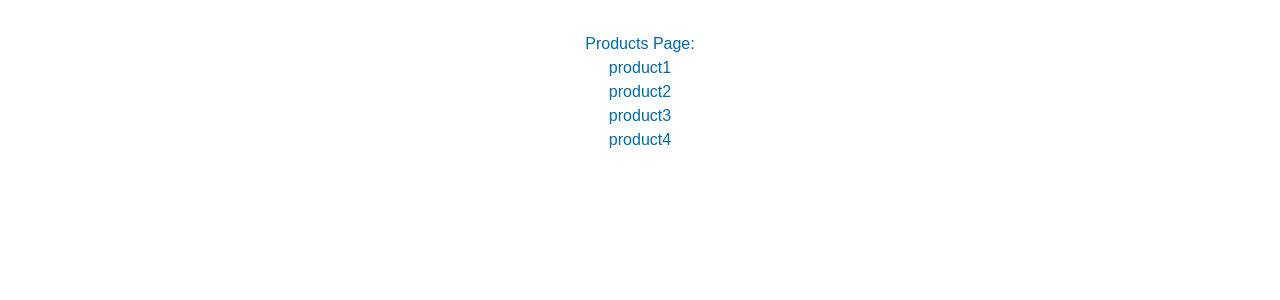
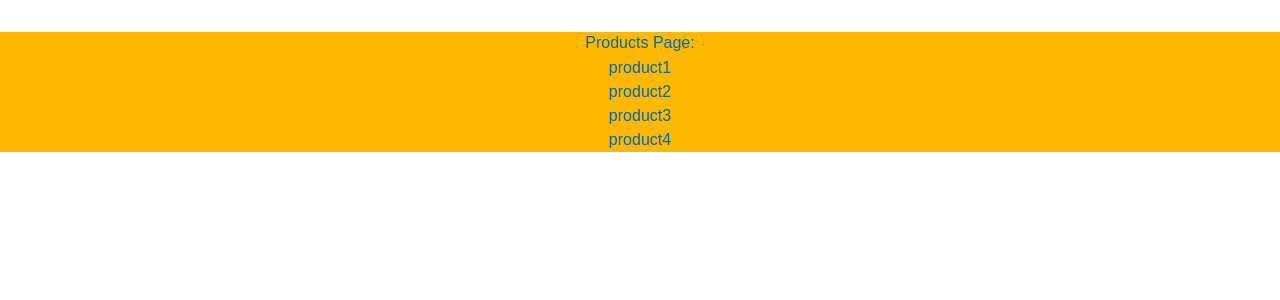
Before and after one commit to Ebrahimim29/PageRouter-NextJs-, a Next.js app: page /products in a window 1280 px wide. Shown: the top 300 px of the page. Built offline with nearby package versions, Linux system fonts and the light colour scheme.

Commit message:
Link & Navigation in PageRouter

```diff
--- a/pages/index.js
+++ /dev/null
@@ -1,7 +0,0 @@
-export default function Home() {
-  return (
-    <div className="bg-blue-400 animate-bounce text-amber-300 flex justify-center items-center mt-16 text-2xl">
-      Hello My Friends
-    </div>
-  );
-}
--- /dev/null
+++ b/pages/index.jsx
@@ -0,0 +1,17 @@
+import Link from "next/link";
+
+export default function Home() {
+  return (
+    <div className="bg-blue-400 text-amber-300 flex flex-col justify-center items-center mt-16 text-2xl">
+
+      <h1 className="animate-bounce">Hello My Friends</h1>
+      <br />
+
+      <Link href={"/test"} style={{ color: "green" }}>Test</Link>
+      <br />
+      <Link href={"/products"} style={{ color: "red" }}>Products</Link>
+      <br />
+      <Link href={"/houses"} style={{ color: "black" }}>Houses</Link>
+    </div>
+  );
+}
--- a/pages/products/[productId]/index.js
+++ b/pages/products/[productId]/index.js
@@ -3,11 +3,29 @@ import { useRouter } from "next/router";
 const ProductId = () => {
 
     const router = useRouter()
-    const {productId} = router.query
+    console.log(router.query);
 
-    return(
-        <div className="animate-bounce flex items-center justify-center mt-8 text-emerald-800 text-3xl">
-            Product : {productId}
+    const { productId } = router.query
+
+    const handlePushToDetails = () => {
+        //some action...
+        //according to response...
+
+
+        router.push(`${productId}/details`)
+        // router.back()
+    }
+
+    return (
+        <div className="flex flex-col mt-16 items-center justify-center text-red-800 text-3xl">
+
+            <h1 className="animate-bounce mb-16 text-amber-300">
+                Product : {productId}
+            </h1>
+
+            <button className="bg-red-400 border-2" onClick={handlePushToDetails}>
+                product : {productId} details
+            </button>
         </div>
     )
 };
--- a/pages/products/index.js
+++ b/pages/products/index.js
@@ -1,11 +1,26 @@
+import Link from "next/link";
+
 const Products = () => {
-    return(
-        <div className="flex flex-col justify-center items-center text-sky-700 mt-8">
-            Products Page:
-            <div>product1</div>
-            <div>product2</div>
-            <div>product3</div>
-            <div>product4</div>
+    return (
+        <div className="flex flex-col justify-center items-center bg-amber-400 text-sky-700 mt-8">
+
+            <h1 className="animate-bounce">Products Page:</h1>
+            <Link href={{
+                pathname:"/products/1",
+                query: {id:1}
+            }}>product1</Link>
+            <Link href={{
+                pathname:"/products/2",
+                query: {id:2}
+            }} replace>product2</Link>
+            <Link href={{
+                pathname:"/products/3",
+                query: {id:3}
+            }}>product3</Link>
+            <Link href={{
+                pathname:"/products/4",
+                query: {id:4}
+            }}>product4</Link>
         </div>
     )
 };
```
